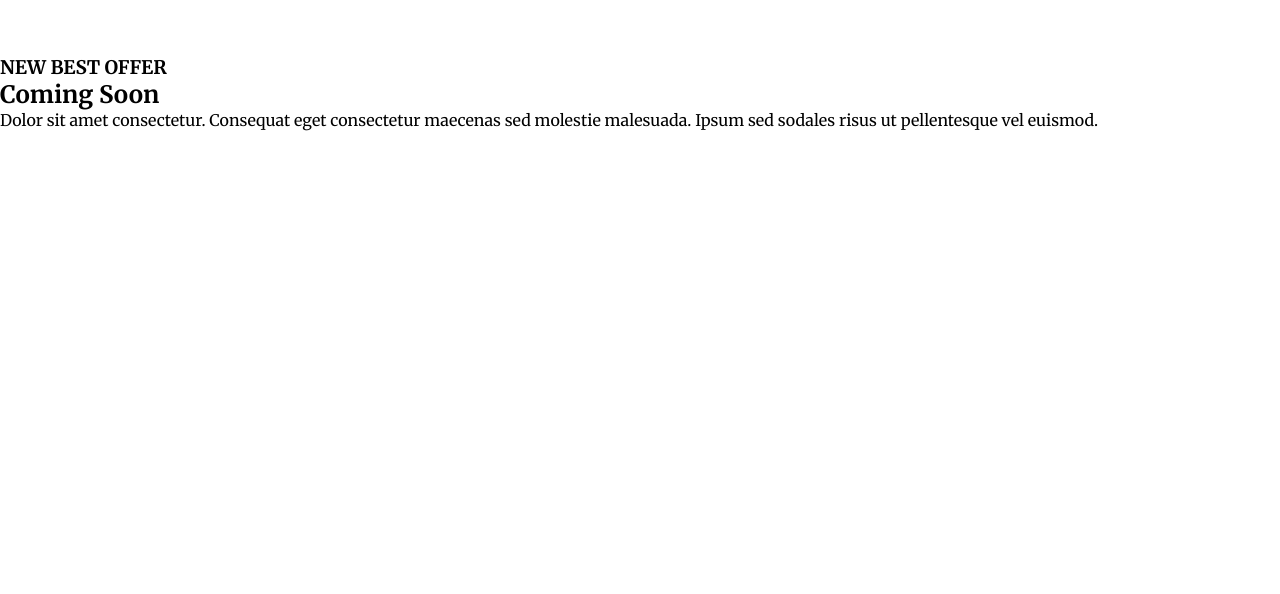
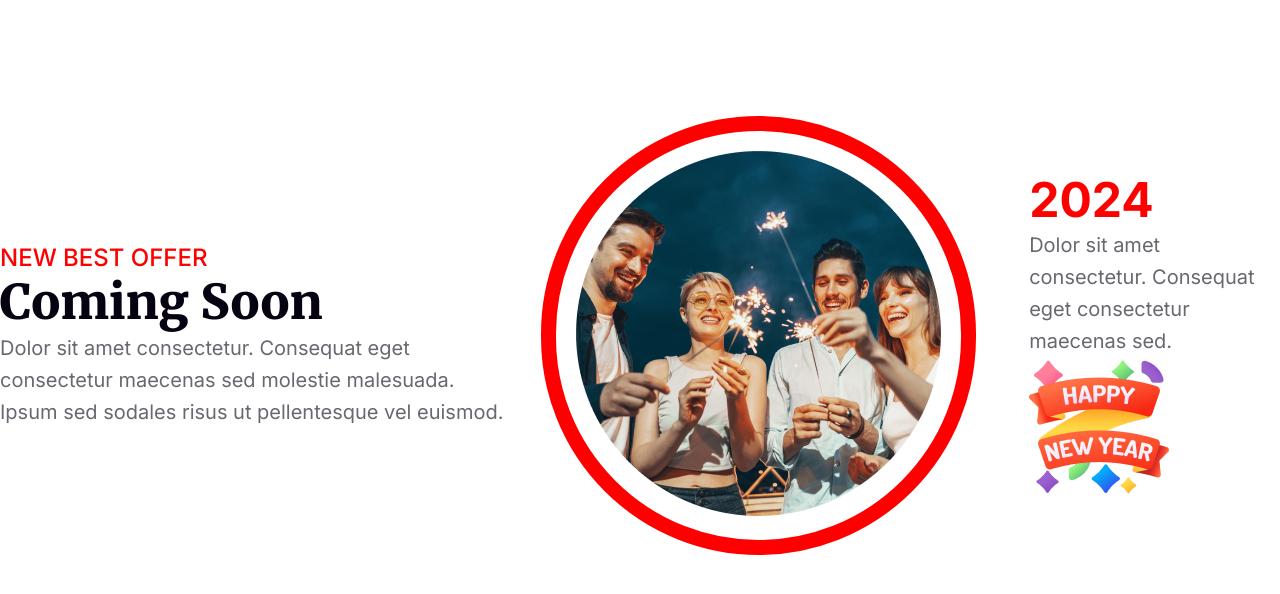
Before and after one commit to gmhridu/new-year-new-mission, a plain HTML site: page index.html in a window 1280 px wide. Shown: the part 2915-3509 px from the top of the page. Before the commit the page ends 3065 px from the top, so only its background shows below. Drawn offline with Linux system fonts and the light colour scheme.

Commit message:
offer banner added

```diff
--- a/index.html
+++ b/index.html
@@ -66,6 +66,7 @@
    </section>
 
   <section class="new-offer">
+    <!-- <div class=""></div> -->
     <div class="new-year-offer">
       <div class="offer-wrapper">
         <div class="offer-left-side">
@@ -78,7 +79,14 @@
     </div>
 
     <div class="offer-middle-side">
-      <img class="round-circle" src="" alt="">
+      <img class="round-circle" src="resources/ellips.png" alt="">
+    </div>
+
+    <div class="offer-right-side">
+      <h3 class="offer-year">2024</h3>
+      <p class="offer-message">Dolor sit amet consectetur. Consequat eget consectetur maecenas sed.</p>
+
+      <img src="resources/new-year.png" alt="" class="new-year-img">
     </div>
   </section>
 
--- a/styles/styles.css
+++ b/styles/styles.css
@@ -177,7 +177,7 @@ height: auto;
   width: 100%;
   height: 600px;
   margin: 20px auto;
-  margin-bottom: 120px;
+  margin-bottom: 100px;
 }
 
 .party-place-time{
@@ -204,3 +204,62 @@ padding-top: 120px;
 .color-red{
 color: #F00;
 }
+
+.new-offer{
+  display: flex;
+  justify-content: center;
+  align-items: center;
+  max-width: 1320px;
+  width: 100%;
+  height: 600px;
+  margin: 0 auto;
+  margin-bottom: 120px;
+}
+
+.new-best-offer{
+color: #F00;
+text-align: left;
+font-family: Inter;
+font-size: 24px;
+font-style: normal;
+font-weight: 500;
+line-height: normal;
+}
+
+.coming-soon{
+color: #070211;
+text-align: left;
+font-family: Merriweather;
+font-size: 48px;
+font-style: normal;
+font-weight: 900;
+line-height: normal;
+text-transform: capitalize;
+}
+
+.offer-message{
+color: rgba(7, 2, 17, 0.60);
+text-align: left;
+font-family: Inter;
+font-size: 20px;
+font-style: normal;
+font-weight: 400;
+line-height: 32px;
+}
+
+.offer-middle-side{
+border-radius: 463px;
+border: 15px solid #F00;
+padding: 20px;
+margin: 0px 53px;
+margin-left: 30px;
+}
+
+.offer-year{
+color: #F00;
+font-family: Inter;
+font-size: 48px;
+font-style: normal;
+font-weight: 700;
+line-height: normal;
+}
```
Also changed, not shown: resources/new-year.png (renamed from resources/Group 96.png).
